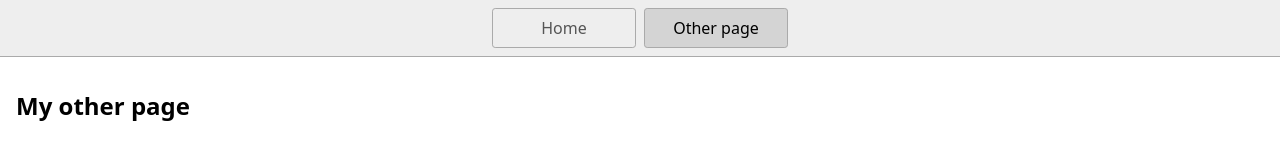
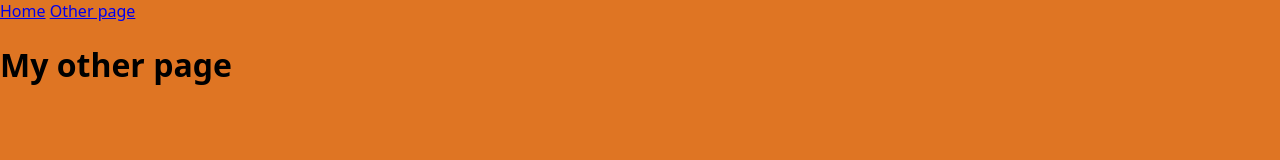
Before and after one commit to Jording99/Kodeloftet_Oppgave_1, a website: page page2.html in a window 1280 px wide. Drawn offline with Linux system fonts and the light colour scheme.

Commit message:
Added info

```diff
--- a/styles.css
+++ b/styles.css
@@ -1,46 +1,18 @@
-* {
-  box-sizing: border-box;
-}
 
 body {
+    margin: 0;
+    font-family: system-ui, sans-serif;
+    color: rgb(0, 0, 0);
+    background-color: rgb(223, 117, 35);
+  }
+
+
+ul {
+  display: flex;
+  justify-content: end;
+  gap: 10px;
+  list-style-type: none;
   margin: 0;
-  font-family: system-ui, sans-serif;
-  color: black;
-  background-color: white;
+  padding: 0;
 }
-
-nav {
-  display: flex;
-  flex-wrap: wrap;
-  align-items: center;
-  justify-content: center;
-  padding: 0.5rem;
-  gap: 0.5rem;
-  border-bottom: solid 1px #aaa;
-  background-color: #eee;
-}
-
-nav a {
-  display: inline-block;
-  min-width: 9rem;
-  padding: 0.5rem;
-  border-radius: 0.2rem;
-  border: solid 1px #aaa;
-  text-align: center;
-  text-decoration: none;
-  color: #555;
-}
-
-nav a[aria-current='page'] {
-  color: #000;
-  background-color: #d4d4d4;
-}
-
-main {
-  padding: 1rem;
-}
-
-h1 {
-  font-weight: bold;
-  font-size: 1.5rem;
-}
+/* id-navn selector */
```
Also changed, not shown: index.html (+4 -5 lines).
